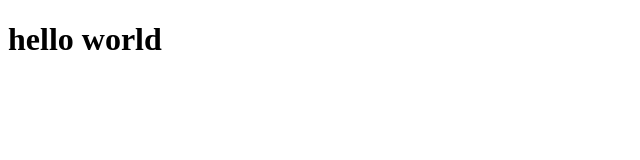
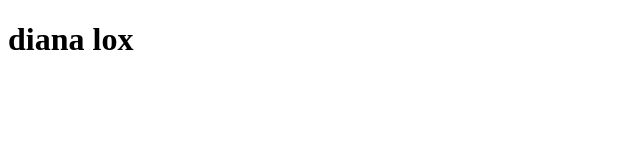
Before and after one commit to damulevich/inc, a plain HTML site: page index.html in a window 1280 px wide. Shown: the whole page, without its empty margins (0-640 px from the left). Drawn offline with Linux system fonts and the light colour scheme.

Commit message:
Update index.html

```diff
--- a/index.html
+++ b/index.html
@@ -6,6 +6,6 @@
 	<title>drandulet</title>
 </head>
 <body>
-   <h1> hello world</h1>
+   <h1> diana lox</h1>
 </body>
 </html>
```
